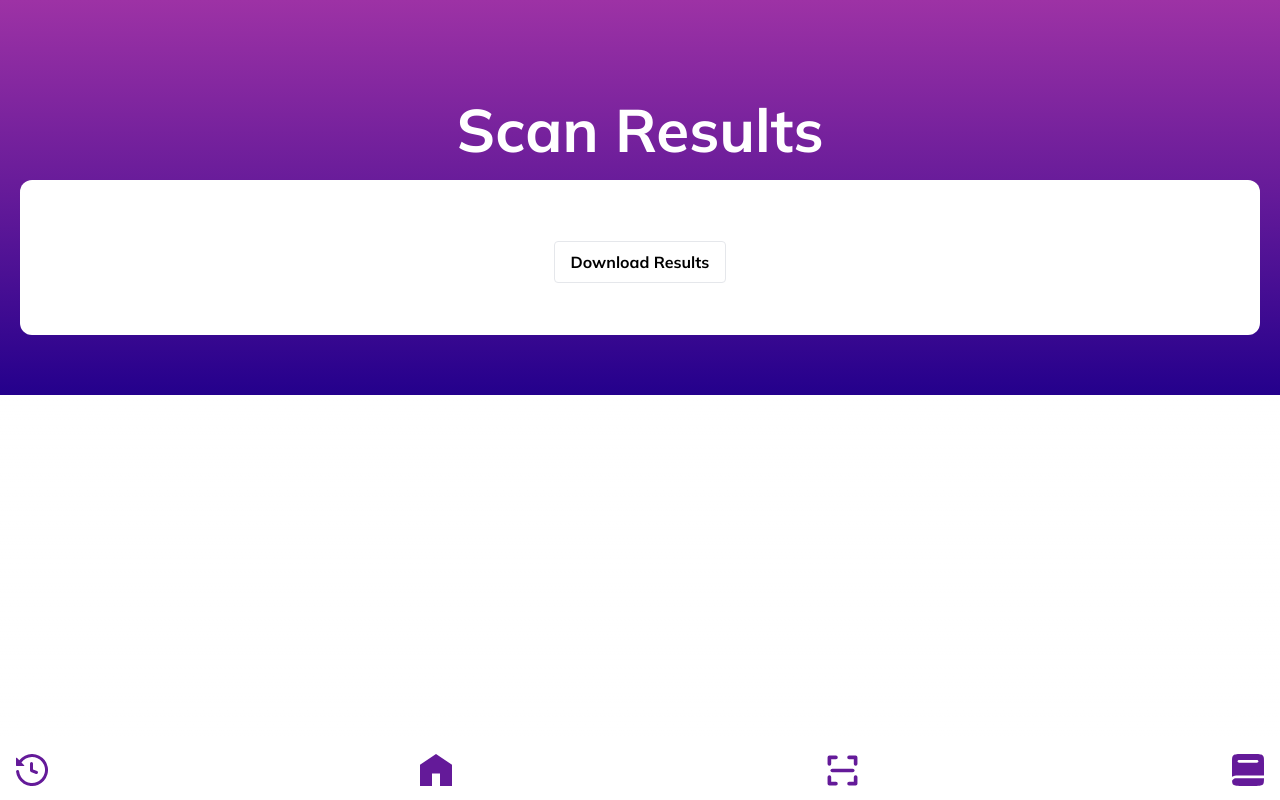
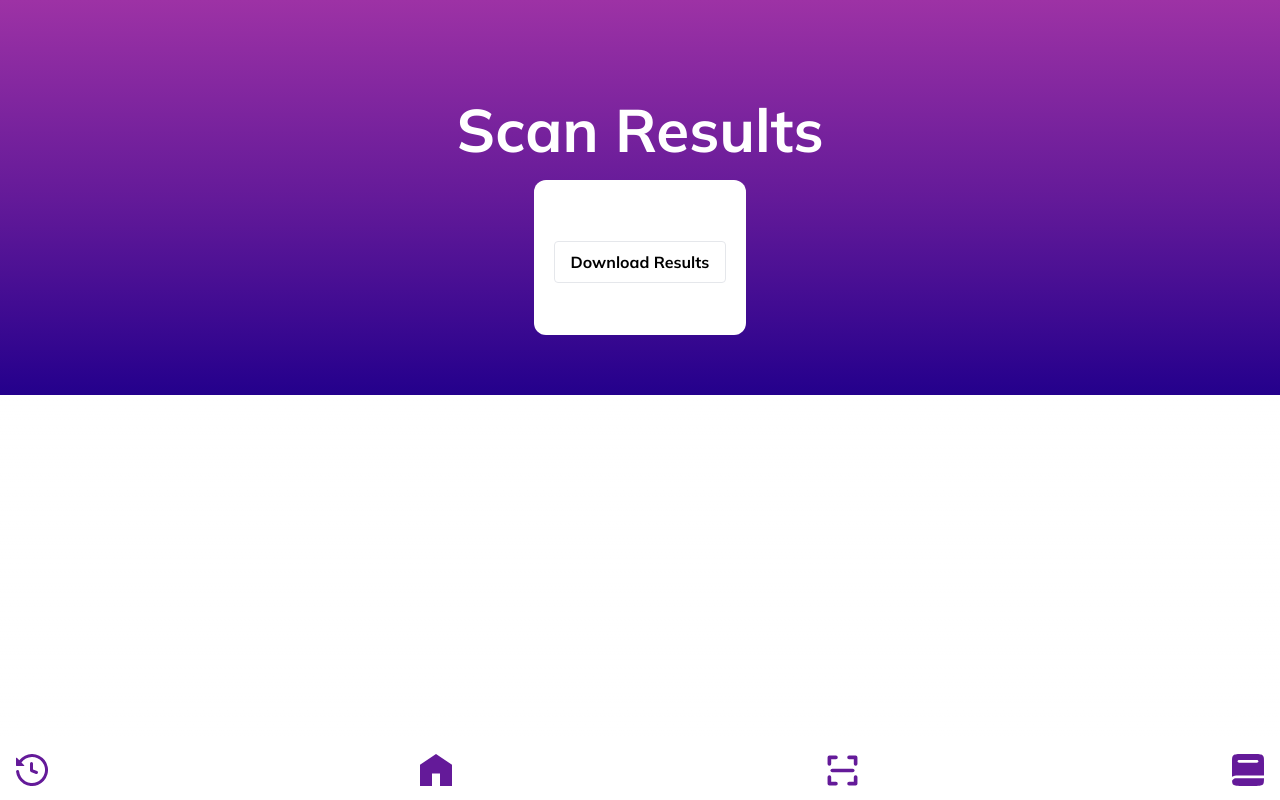
Before and after one commit to WhiteStoneDental/whitestone_IDSP, a Next.js app: page /results in a window 1280 px wide. Built offline with nearby package versions, Linux system fonts and the light colour scheme.

Commit message:
hard code date on all pages and fix styling of results page

```diff
--- a/src/app/api/route.ts
+++ b/src/app/api/route.ts
@@ -26,7 +26,6 @@ const jsonExample = `
     {}
   ],
   "rating": a rating between 1-10,
-  "date": today's date
 }`;
 
 export const runtime = "edge";
--- a/src/components/Results.tsx
+++ b/src/components/Results.tsx
@@ -19,10 +19,12 @@ export default function Results() {
       return;
     }
     const jsonData = JSON.parse(data);
-    const date = new Date();
+    // const date = new Date();
     // jsonData["date"] = `${date.getFullYear()}-${date.getMonth()}-${date.getDate()}`;
     jsonData["date"] = "2023-12-08";
+    // localStorage.setItem("results", jsonData);
     console.log(data);
+    localStorage.setItem("results", JSON.stringify(jsonData));
     setResults(jsonData);
     setImgSrc(imgURL);
   }, []);
@@ -45,7 +47,7 @@ export default function Results() {
       <div className="flex flex-col items-center mt-20 mb-5 font-bold text-6xl text-center text-white">
         Scan Results
       </div>
-      <div className="bg-white p-5 rounded-xl h-full w-full overflow-hidden mb-10 dark:bg-[var(--mainphrase-bg)]">
+      <div className="mx-auto bg-white p-5 rounded-xl h-full overflow-hidden mb-10 dark:bg-[var(--mainphrase-bg)]">
         {imgSrc && (
           <div className="mx-auto flex items-center justify-center mb-5">
             <Image src={imgSrc} alt="webcam image" width={400} height={400} />
```
